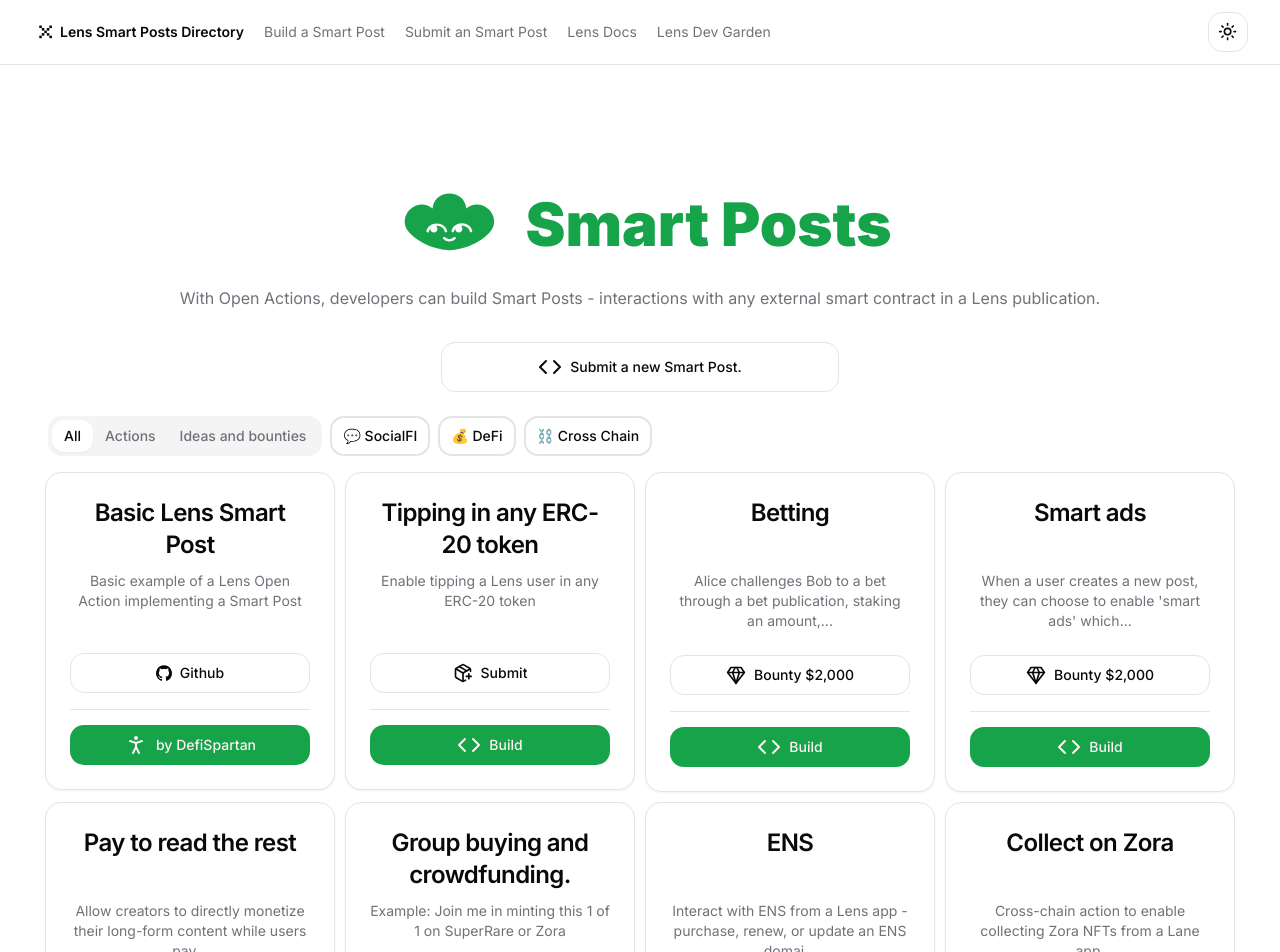
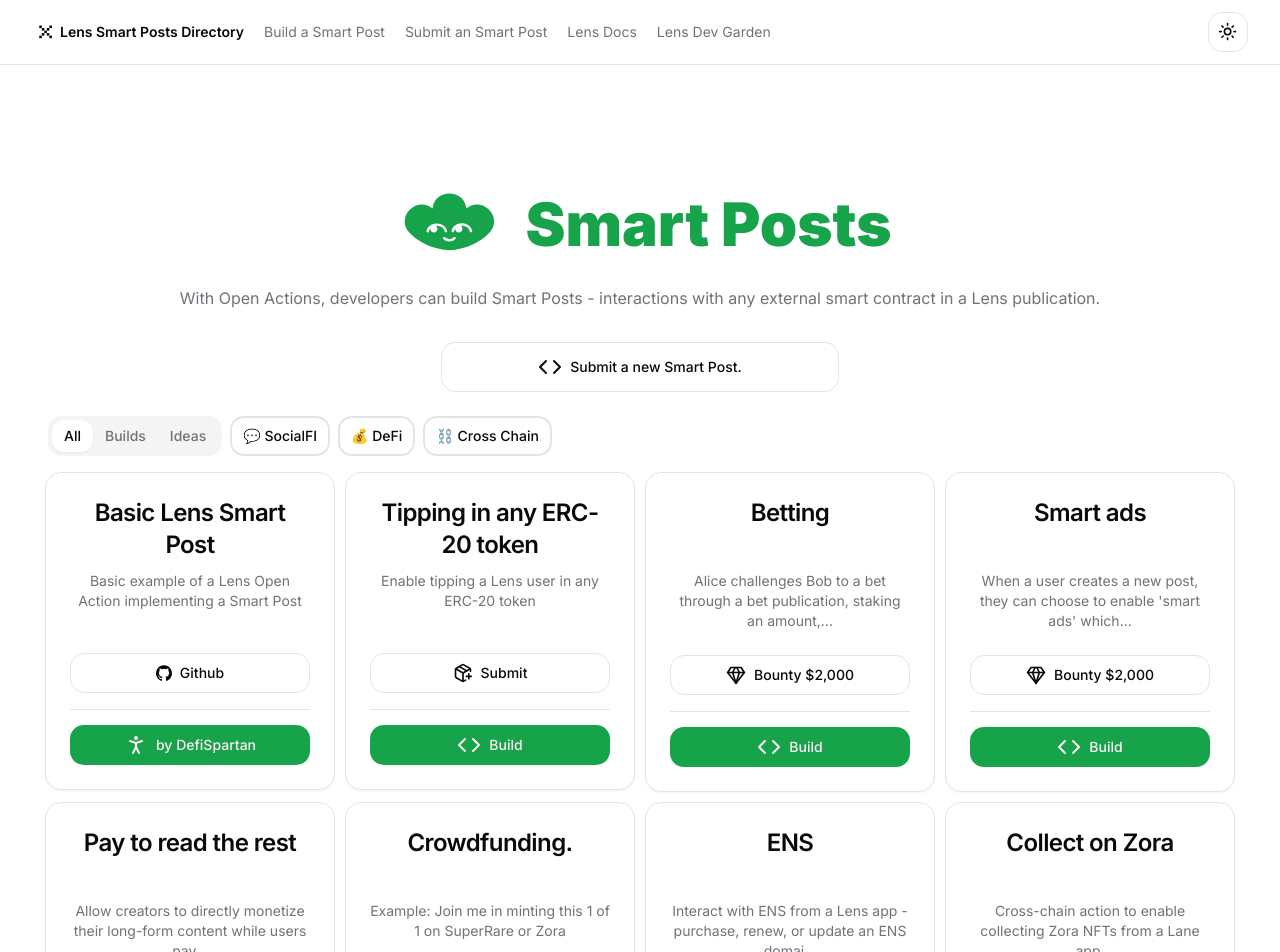
Before and after one commit to lens-protocol/open-actions-directory, a Next.js app: page / in a window 1280 px wide. Shown: the top 952 px of the page. Built offline with nearby package versions, Linux system fonts and the light colour scheme.

Commit message:
updates to filtering, copy

```diff
--- a/actions.json
+++ b/actions.json
@@ -39,7 +39,7 @@
   },
   {
     "type": "rfb",
-    "name": "Group buying and crowdfunding.",
+    "name": "Crowdfunding.",
     "description": "Example: Join me in minting this 1 of 1 on SuperRare or Zora",
     "tags": ["socialfi"]
   },
--- a/components/actions.tsx
+++ b/components/actions.tsx
@@ -49,8 +49,8 @@
         >
           <TabsList>
             <TabsTrigger onClick={() => setView('all')} value="all">All</TabsTrigger>
-            <TabsTrigger onClick={() => setView('actions')} value="actions">Actions</TabsTrigger>
-            <TabsTrigger onClick={() => setView('rfb')} value="rfb">Ideas and bounties</TabsTrigger>
+            <TabsTrigger onClick={() => setView('actions')} value="actions">Builds</TabsTrigger>
+            <TabsTrigger onClick={() => setView('rfb')} value="rfb">Ideas</TabsTrigger>
           </TabsList>
         </Tabs>
         <RadioGroup
```
